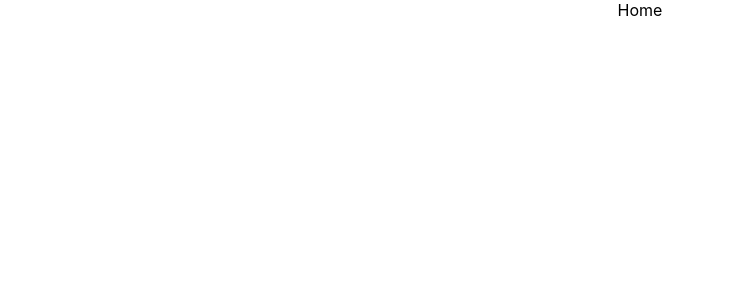
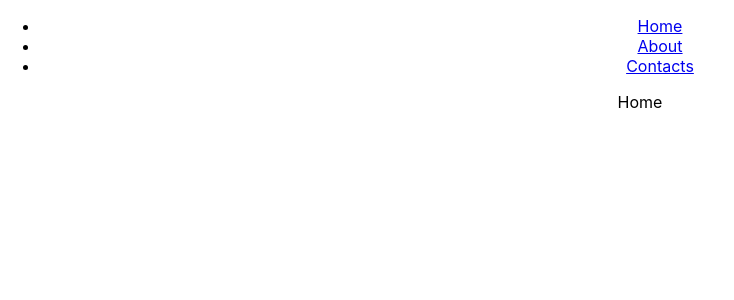
Before and after one commit to ermek-tashtanbekov/rounder-example, a React (Create React App) app: page / in a window 1280 px wide. Shown: the top 300 px of the page, without its empty margins (0-734 px from the left). Built offline with nearby package versions, Linux system fonts and the light colour scheme.

Commit message:
added ul and li a teg

```diff
--- a/src/App.js
+++ b/src/App.js
@@ -1,16 +1,33 @@
 
-import { Route } from 'react-router';
+import { Route, Switch } from 'react-router';
 import './App.css';
 import About from './componenet/About/About';
 import Contacts from './componenet/Contacts/Contacts';
 import Home from './componenet/Home/Home';
+import NotFound from './componenet/NotFound/NotFound';
 
 function App() {
   return (
+
     <div className="App">
-     <Route path="/about" component={About} />
-     <Route path="/contacts" component={Contacts} />
-     <Route path="/" component={Home} />
+      <ul>
+        <li><a href="/">Home</a></li>
+        <li><a href="/about">About</a></li>
+        <li><a href="/contacts">Contacts</a></li>
+      </ul>
+
+      <Switch>
+        <Route path="/about" component={About} />
+        <Route path="/contacts" component={Contacts} />
+        <Route path="/" component={Home} />
+        <Route path="/" component={NotFound} />
+      </Switch>
+
+
+
+
+
+      {/* <Route path="/" component={Home} /> Переадресатция Слок*/}
     </div>
   );
 }
```
